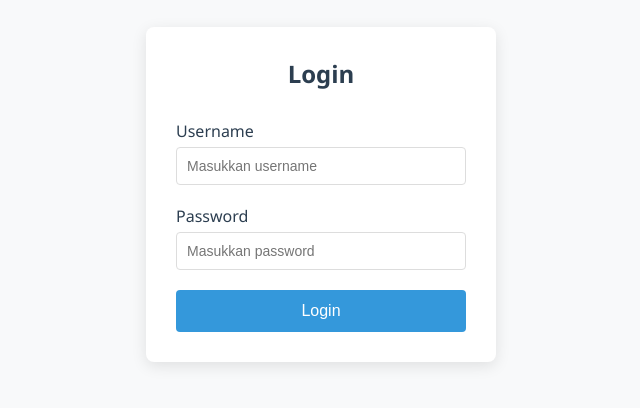
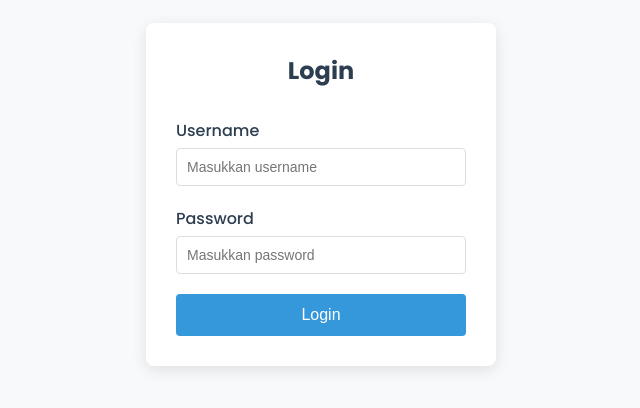
Before and after one commit to Codenames-Ren/Billing-System, a plain HTML site: page public/admin-dashboard/login.html in a window 1280 px wide. Shown: the part 206-614 px from the top of the page, 319-959 px from the left. Drawn offline with nearby package versions, Linux system fonts and the light colour scheme; some packages are replaced by stand-ins of ours; a script that the page names is missing.

Commit message:
mengubah font di halaman index

```diff
--- a/public/admin-dashboard/style/style.css
+++ b/public/admin-dashboard/style/style.css
@@ -1,10 +1,12 @@
+@import url("https://fonts.googleapis.com/css2?family=Poppins:ital,wght@0,100;0,200;0,300;0,400;0,500;0,600;0,700;0,800;0,900;1,100;1,200;1,300;1,400;1,500;1,600;1,700;1,800;1,900&display=swap");
+
 * {
   margin: 0;
   padding: 0;
   box-sizing: border-box;
 }
 body {
-  font-family: "Segoe UI", Tahoma, Geneva, Verdana, sans-serif;
+  font-family: "Poppins", Tahoma, Geneva, Verdana, sans-serif;
   background-color: #f8f9fa;
   color: #333;
   display: flex;
```
